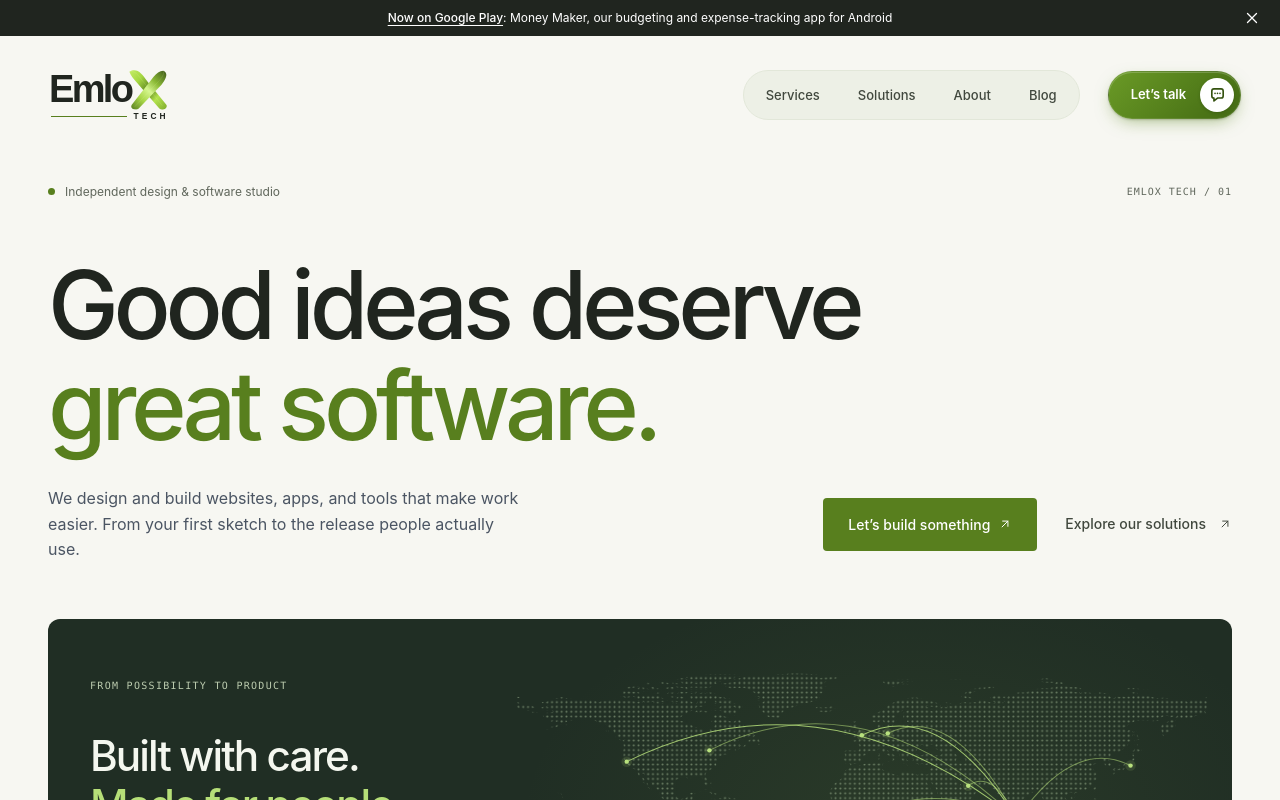
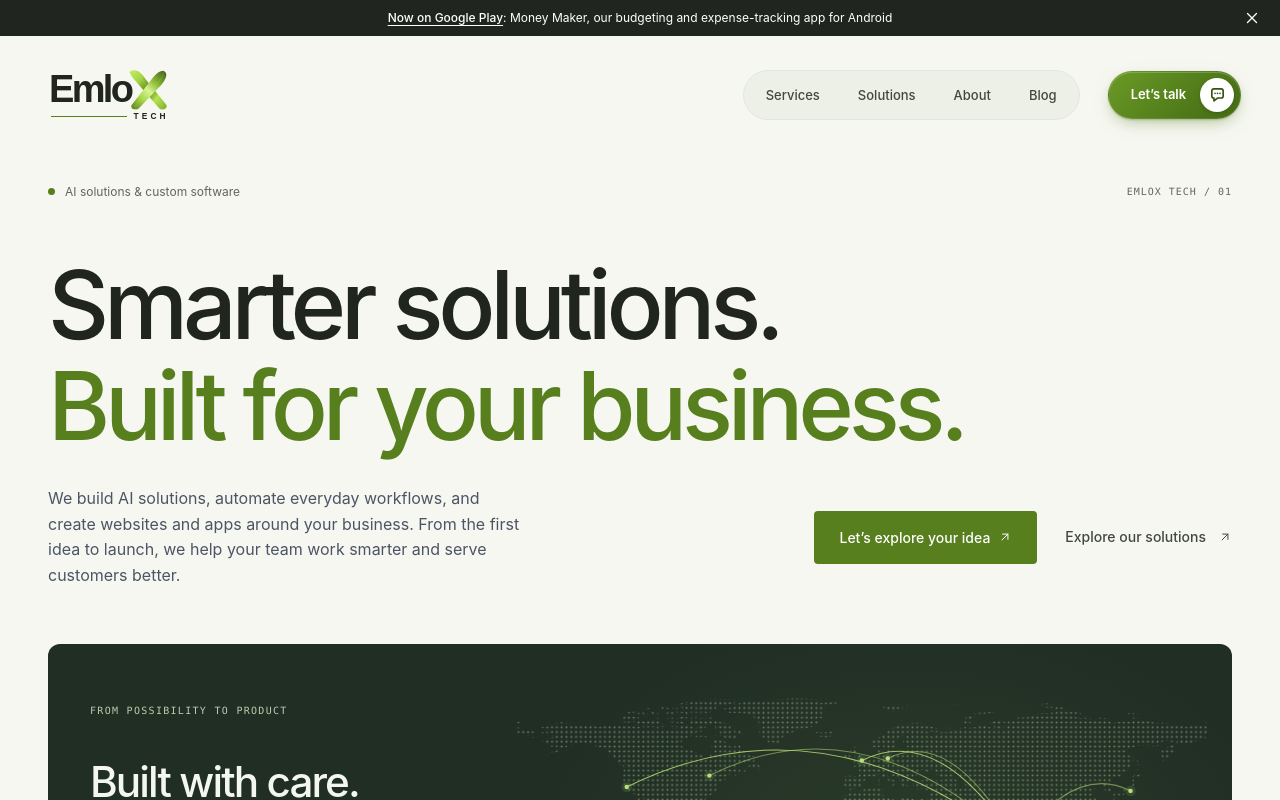
Before and after one commit to rishithamenush/emloxtech, an Angular app: page / in a window 1280 px wide. Shown: the top 800 px of the page. Built offline with nearby package versions, Linux system fonts and the light colour scheme.

Commit message:
Heading Bar Updated!

```diff
--- a/src/app/home.html
+++ b/src/app/home.html
@@ -1,20 +1,21 @@
 <section class="hero container">
   <div class="hero-kicker">
-    <span class="status-dot"></span> Independent design &amp; software studio
+    <span class="status-dot"></span> AI solutions &amp; custom software
     <span class="hero-index">EmloX Tech / 01</span>
   </div>
   <h1>
-    Good ideas deserve<br />
-    <span>great software.</span>
+    Smarter solutions.<br />
+    <span>Built for your business.</span>
   </h1>
   <div class="hero-bottom">
     <p class="lead">
-      We design and build websites, apps, and tools that make work easier. From your first sketch to
-      the release people actually use.
+      We build AI solutions, automate everyday workflows, and create websites and apps around your
+      business. From the first idea to launch, we help your team work smarter and serve customers
+      better.
     </p>
     <div class="actions">
       <a class="pill accent lg" routerLink="/contact"
-        >Let’s build something <app-icon name="arrow-up-right"
+        >Let’s explore your idea <app-icon name="arrow-up-right"
       /></a>
       <a class="link-arrow" routerLink="/work"
         >Explore our solutions <app-icon name="arrow-up-right"
```
